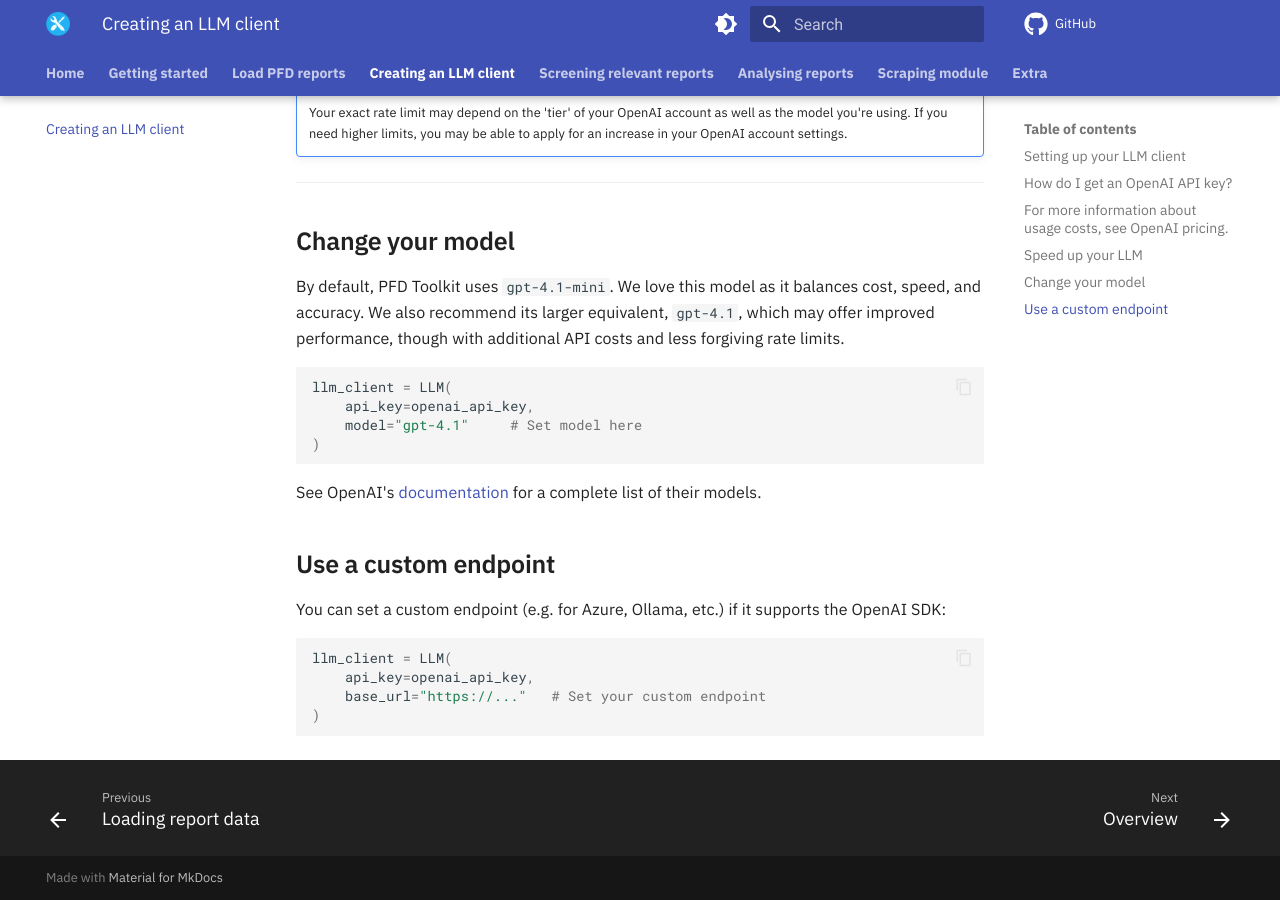
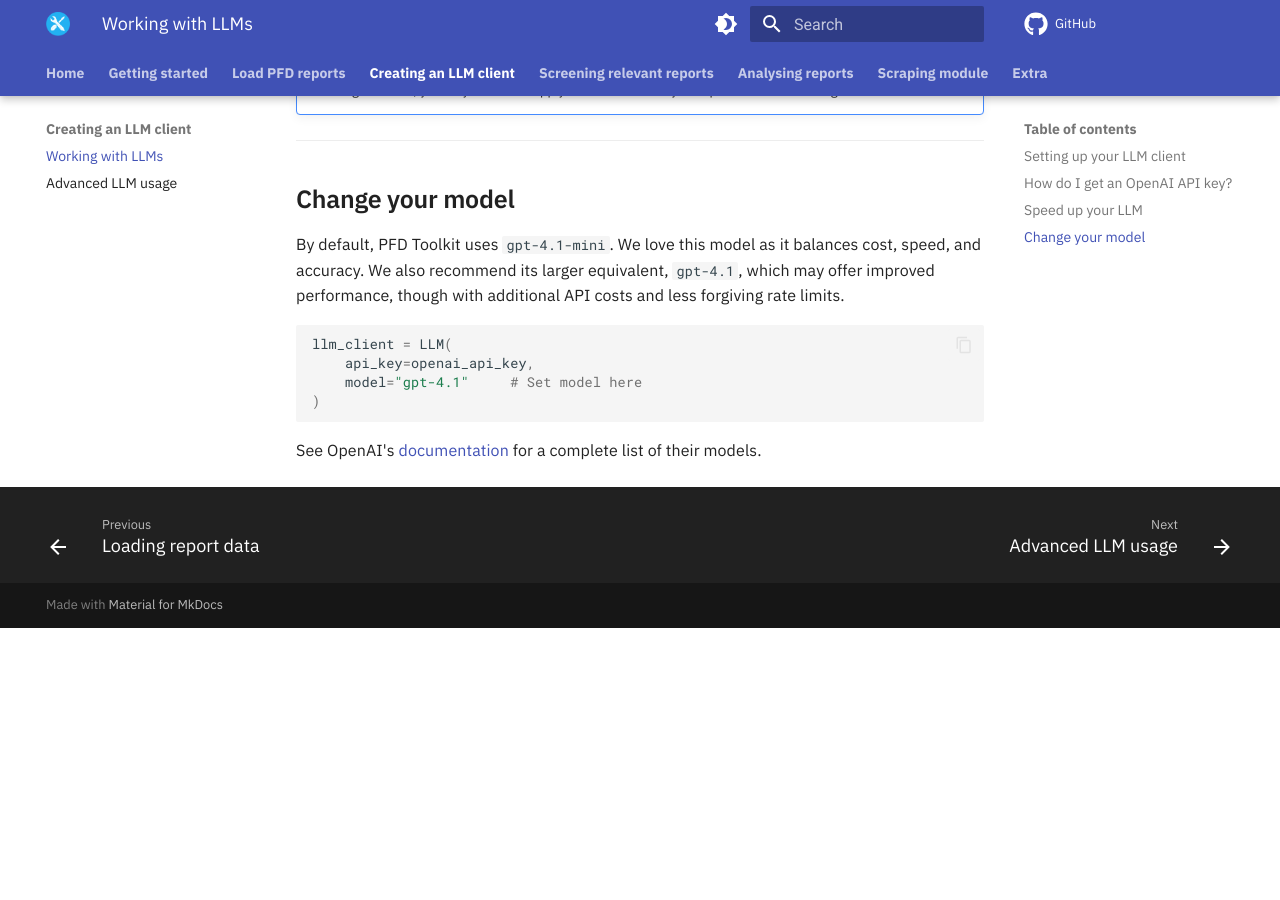
Before and after one commit to Sam-Osian/PFD-toolkit, an MkDocs documentation site: the page built from docs/llm_setup.md, in a window 1280 px wide and 900 px high, scrolled down 1510 px. Built offline with MkDocs 1.6.1 and Material for MkDocs 9.7.7, drawn with Linux system fonts in a browser that asks for light colours; comment, search, counter and statistics services are not loaded; after the commit the page ends 2138 px from its top, so only the background shows below that.

Commit message:
Update documentation

````diff
--- a/docs/404.html
+++ b/docs/404.html
@@ -3,7 +3,7 @@
 <head>
     <meta charset="UTF-8">
     <title>404 - Page not found</title>
-    <link rel="stylesheet" href="{{ 'stylesheets/404.css' | url }}">
+    <link rel="stylesheet" href="{{ base_url }}/stylesheets/404.css">
 </head>
 <body>
     <h1>404 Error: Page not found</h1>
--- a/docs/llm_setup.md
+++ b/docs/llm_setup.md
@@ -39,6 +39,7 @@
 5. Add credit to your account (just $5 is enough for most research uses).
 
 For more information about usage costs, see [OpenAI pricing](https://openai.com/api/pricing/).
+
 ---
 
 ## Speed up your LLM
@@ -72,14 +73,3 @@
 ```
 
 See OpenAI's [documentation](https://platform.openai.com/docs/models) for a complete list of their models.
-
-## Use a custom endpoint
-
-You can set a custom endpoint (e.g. for Azure, Ollama, etc.) if it supports the OpenAI SDK:
-
-```python
-llm_client = LLM(
-    api_key=openai_api_key,
-    base_url="https://..."   # Set your custom endpoint
-)
-```
--- a/mkdocs.yml
+++ b/mkdocs.yml
@@ -102,7 +102,9 @@
       - Discover themes: getting_started/discover_themes.md
   - Load PFD reports:
       - Loading report data: loader/load_reports.md
-  - Creating an LLM client: llm_setup.md
+  - Creating an LLM client:
+      - Working with LLMs: llm_setup.md
+      - Advanced LLM usage: llm_advanced.md
   - Screening relevant reports:
       - Overview: screener/index.md
       - Getting started: screener/basics.md
````
Also changed, not shown: docs/changelog.md (+3 -2 lines), docs/llm_advanced.md (added, +29 -0 lines).
